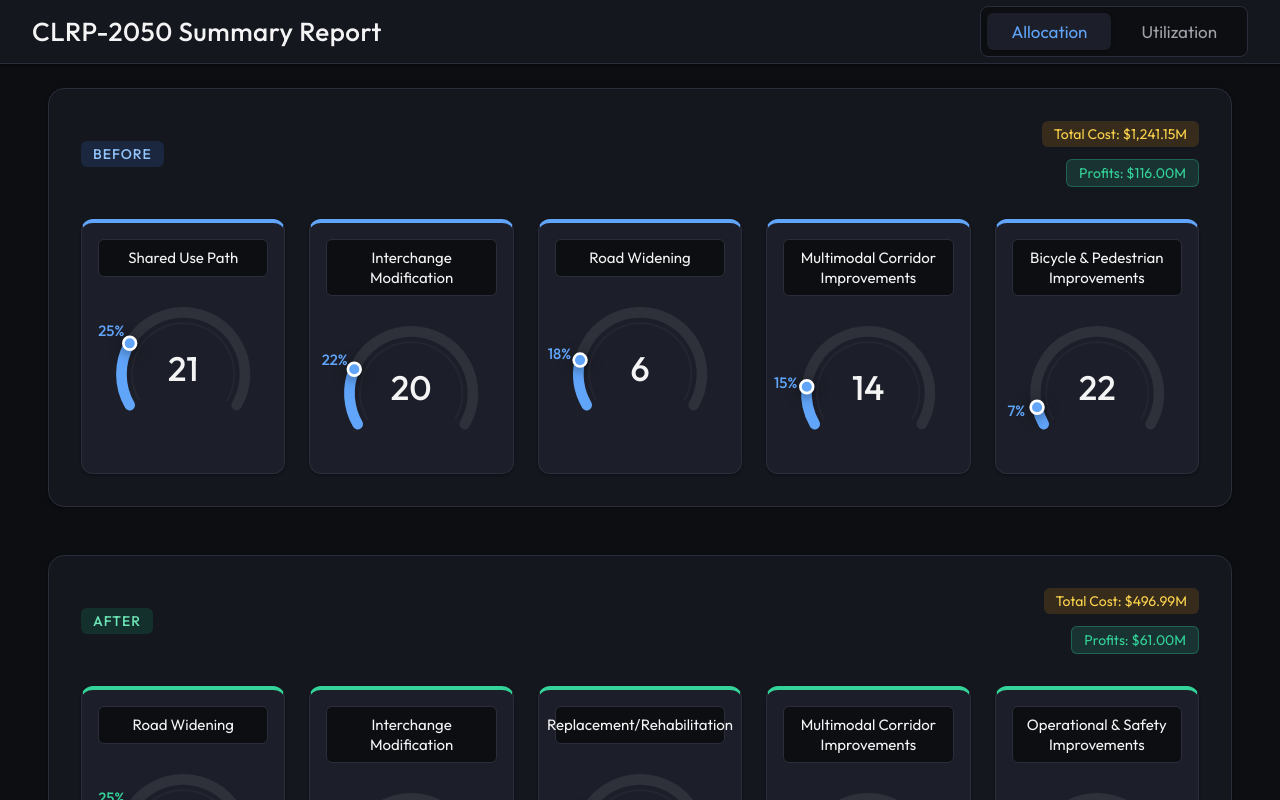
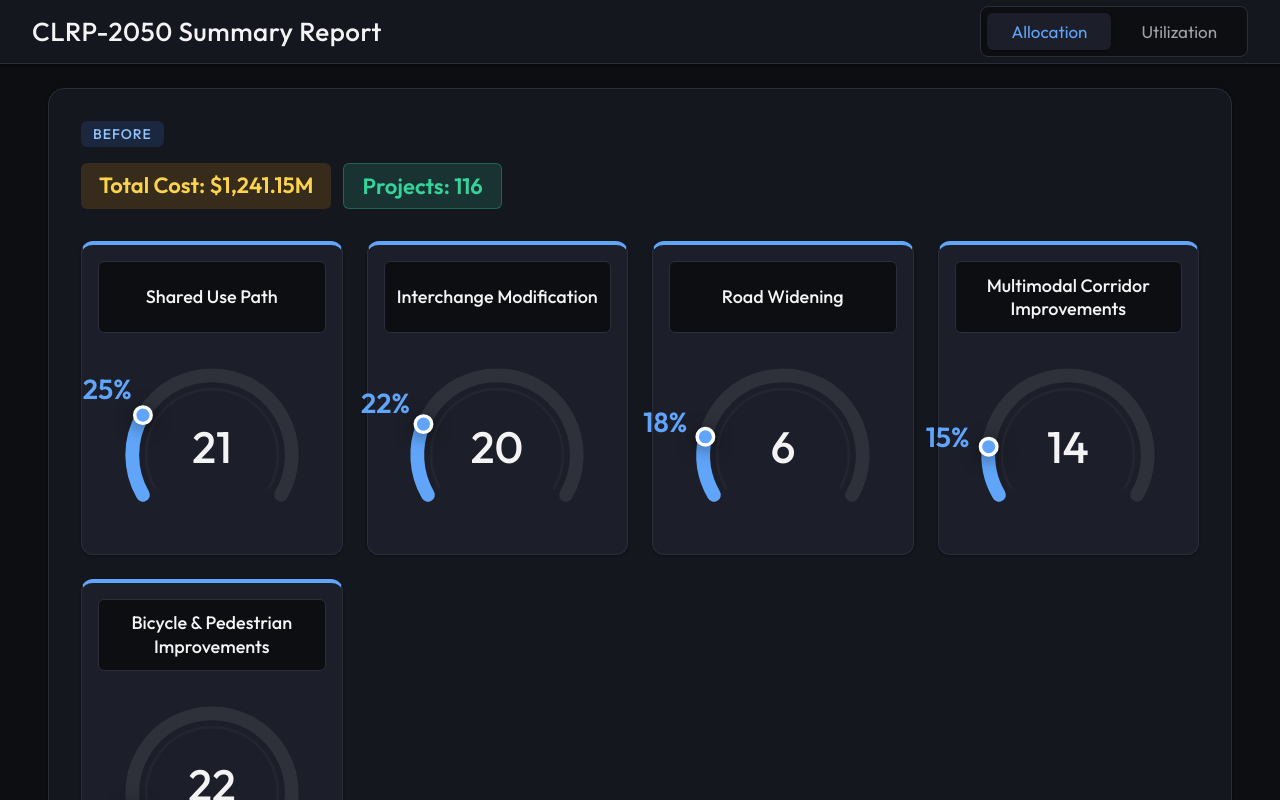
Before and after one commit to elishaadamu/Revenue_Forecast, a React (Vite) app: page / in a window 1280 px wide. Built offline with nearby package versions, Linux system fonts and the light colour scheme.

Commit message:
refactor: update pie chart typography, layout, and component styling for improved readability

```diff
--- a/src/App.css
+++ b/src/App.css
@@ -222,11 +222,11 @@ body {
 }
 
 .section-meta-pill {
-  font-size: 14px;
-  font-weight: 400;
+  font-size: 22px;
+  font-weight: 600;
   color: #fcd34d;
   background: rgba(245, 158, 11, 0.15);
-  padding: 4px 12px;
+  padding: 8px 18px;
   border-radius: 6px;
 }
 
@@ -240,7 +240,7 @@ body {
 /* -- Speedometer Grid & Cards -- */
 .pie-grid {
   display: grid;
-  grid-template-columns: repeat(auto-fit, minmax(180px, 1fr));
+  grid-template-columns: repeat(auto-fit, minmax(260px, 1fr));
   gap: 24px;
 }
 
@@ -258,7 +258,7 @@ body {
 
 .pie-card-header {
   width: 100%;
-  padding: 8px;
+  padding: 8px 12px;
   border-radius: 6px;
   background: var(--bg-app);
   border: 1px solid var(--border-color);
@@ -267,13 +267,16 @@ body {
   display: flex;
   align-items: center;
   justify-content: center;
+  min-height: 72px;
 }
 
 .pie-card-title {
-  font-size: 15px;
-  font-weight: 400;
+  font-size: 18px;
+  font-weight: 500;
   color: var(--text-main);
   line-height: 1.3;
+  overflow-wrap: break-word;
+  word-break: break-word;
 }
 
 .pie-card-body {
@@ -411,6 +414,17 @@ body {
   align-items: center;
   gap: 24px;
   flex-wrap: wrap;
+}
+
+.report-section-indicator {
+  display: inline-block;
+  padding: 8px 20px;
+  border-radius: 9999px;
+  font-size: 18px;
+  font-weight: 700;
+  letter-spacing: 0.5px;
+  color: #fff;
+  border: 1px solid rgba(255, 255, 255, 0.2);
 }
 
 .report-section-badge {
--- a/src/App.jsx
+++ b/src/App.jsx
@@ -85,8 +85,8 @@ function GaugeChart({ pct = 0, value = '', sublabel = '', label = '', color = '#
         dot.style.opacity = eased > 0.05 ? '1' : '0';
 
         if (pctTextRef.current) {
-          // Push text outward radially (r + 20 provides exactly a 20px gap from the circle sweep line)
-          const textDistance = r + 20;
+          // Push text outward radially (r + 35 provides a larger gap from the circle sweep line)
+          const textDistance = r + 30;
           const tx = cx + textDistance * Math.cos(toRad(currentAngle));
           const ty = cy + textDistance * Math.sin(toRad(currentAngle)) + 3.5;
           pctTextRef.current.setAttribute('x', tx);
@@ -170,13 +170,13 @@ function GaugeChart({ pct = 0, value = '', sublabel = '', label = '', color = '#
       {isPieChartDial && safePct > 0 && (
         <text
           ref={pctTextRef}
-          x={cx + (r + 20) * Math.cos(toRad(startAngle))}
-          y={cy + (r + 20) * Math.sin(toRad(startAngle)) + 3.5}
+          x={cx + (r + 35) * Math.cos(toRad(startAngle))}
+          y={cy + (r + 35) * Math.sin(toRad(startAngle)) + 3.5}
           textAnchor="middle"
           style={{
             fill: color,
-            fontSize: '14px',
-            fontWeight: '500',
+            fontSize: '20px',
+            fontWeight: '600',
             opacity: 0,
             fontFamily: "'Outfit', sans-serif"
           }}
@@ -220,11 +220,11 @@ function PieChartTab() {
         {/* ── BEFORE STATES PANEL ── */}
         <section className="pie-section before-section">
           <div className="pie-section-header">
-            <div className="indicator-row">
+            <div style={{ display: 'flex', flexDirection: 'column', gap: '16px', alignItems: 'flex-start' }}>
               <span className="section-indicator before-indicator">BEFORE</span>
-              <div style={{ display: 'flex', flexDirection: 'column', gap: '4px', alignItems: 'flex-end' }}>
+              <div style={{ display: 'flex', gap: '12px' }}>
                 <div className="section-meta-pill">Total Cost: ${fmt(BEFORE_TOTAL_COST)}M</div>
-                <div className="section-meta-pill" style={{ backgroundColor: 'rgba(52, 211, 153, 0.15)', color: '#34d399', border: '1px solid rgba(52, 211, 153, 0.3)', marginTop: '8px' }}>Profits: ${fmt(BEFORE_PROFITS)}M</div>
+                <div className="section-meta-pill" style={{ backgroundColor: 'rgba(52, 211, 153, 0.15)', color: '#34d399', border: '1px solid rgba(52, 211, 153, 0.3)' }}>Projects: {BEFORE_PROFITS}</div>
               </div>
             </div>
           </div>
@@ -259,11 +259,11 @@ function PieChartTab() {
         {/* ── AFTER STATES PANEL ── */}
         <section className="pie-section after-section">
           <div className="pie-section-header">
-            <div className="indicator-row">
+            <div style={{ display: 'flex', flexDirection: 'column', gap: '16px', alignItems: 'flex-start' }}>
               <span className="section-indicator after-indicator">AFTER</span>
-              <div style={{ display: 'flex', flexDirection: 'column', gap: '4px', alignItems: 'flex-end' }}>
+              <div style={{ display: 'flex', gap: '12px' }}>
                 <div className="section-meta-pill">Total Cost: ${fmt(AFTER_TOTAL_COST)}M</div>
-                <div className="section-meta-pill" style={{ backgroundColor: 'rgba(52, 211, 153, 0.15)', color: '#34d399', border: '1px solid rgba(52, 211, 153, 0.3)', marginTop: '8px' }}>Profits: ${fmt(AFTER_PROFITS)}M</div>
+                <div className="section-meta-pill" style={{ backgroundColor: 'rgba(52, 211, 153, 0.15)', color: '#34d399', border: '1px solid rgba(52, 211, 153, 0.3)' }}>Projects: {AFTER_PROFITS}</div>
               </div>
             </div>
           </div>
@@ -383,7 +383,7 @@ function ReportTab() {
             {
               id: 'orig',
               label: 'Original',
-              value: `$${fmt(totalVals[0])}M`,
+              value: `$${Math.round(totalVals[0])}M`,
               sublabel: '',
               pct: 100,
               color: '#a78bfa',
@@ -391,7 +391,7 @@ function ReportTab() {
             {
               id: 'yoe',
               label: '90% Cap',
-              value: `$${fmt(totalVals[1])}M`,
+              value: `$${Math.round(totalVals[1])}M`,
               sublabel: '',
               pct: totalVals[0] > 0 ? (totalVals[1] / totalVals[0]) * 100 : 0,
               color: '#a78bfa',
@@ -399,7 +399,7 @@ function ReportTab() {
             {
               id: 'prog',
               label: 'Programmed',
-              value: `$${fmt(totalVals[2])}M`,
+              value: `$${Math.round(totalVals[2])}M`,
               sublabel: '',
               pct: totalVals[0] > 0 ? (totalVals[2] / totalVals[0]) * 100 : 0,
               color: '#a78bfa',
@@ -407,7 +407,7 @@ function ReportTab() {
             {
               id: 'util',
               label: 'Utilization',
-              value: `${fmt(totalVals[3])}`,
+              value: `${totalVals[3].toFixed(1)}`,
               sublabel: '',
               pct: totalVals[3],
               color: '#a78bfa',
```
